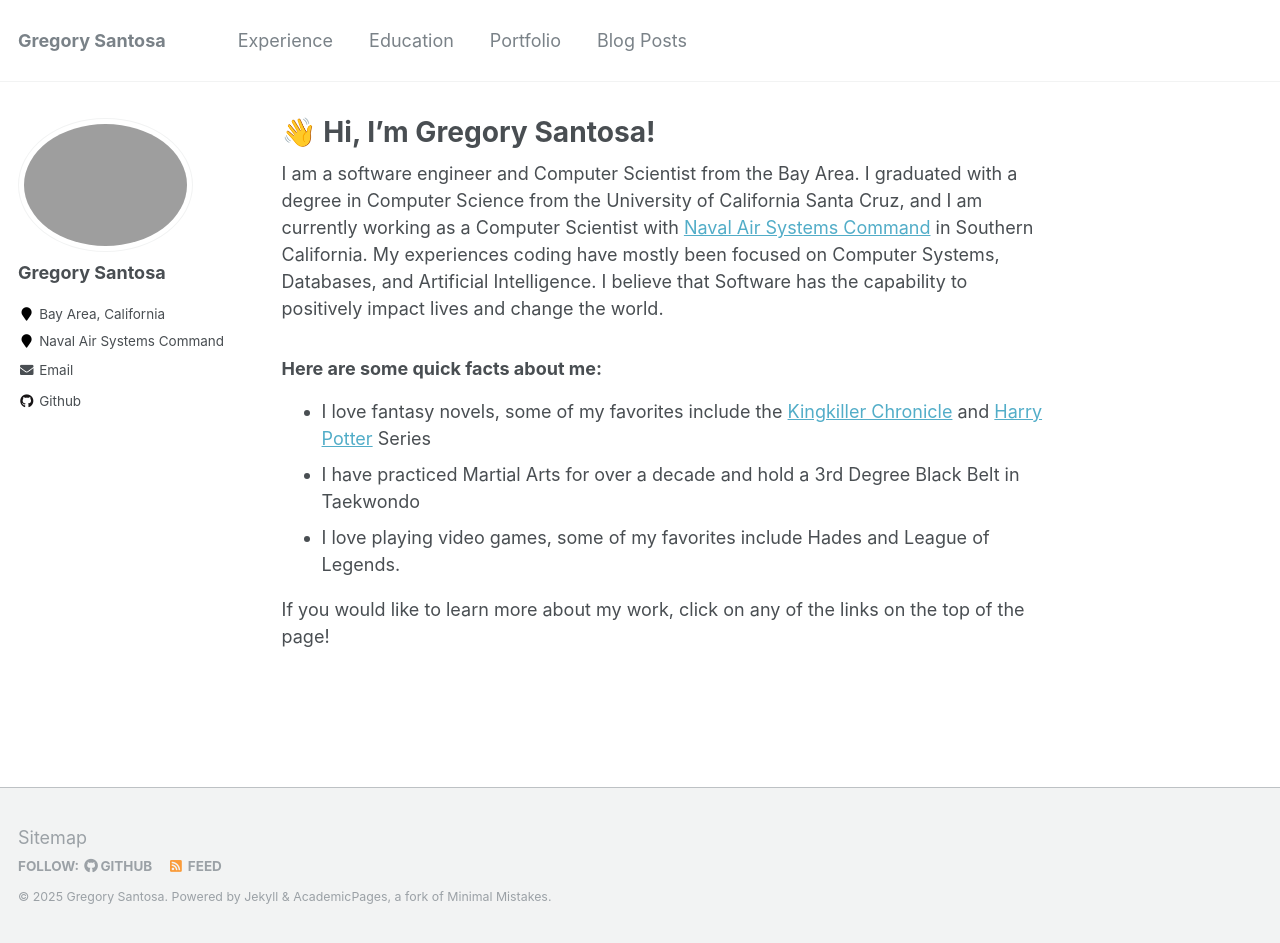
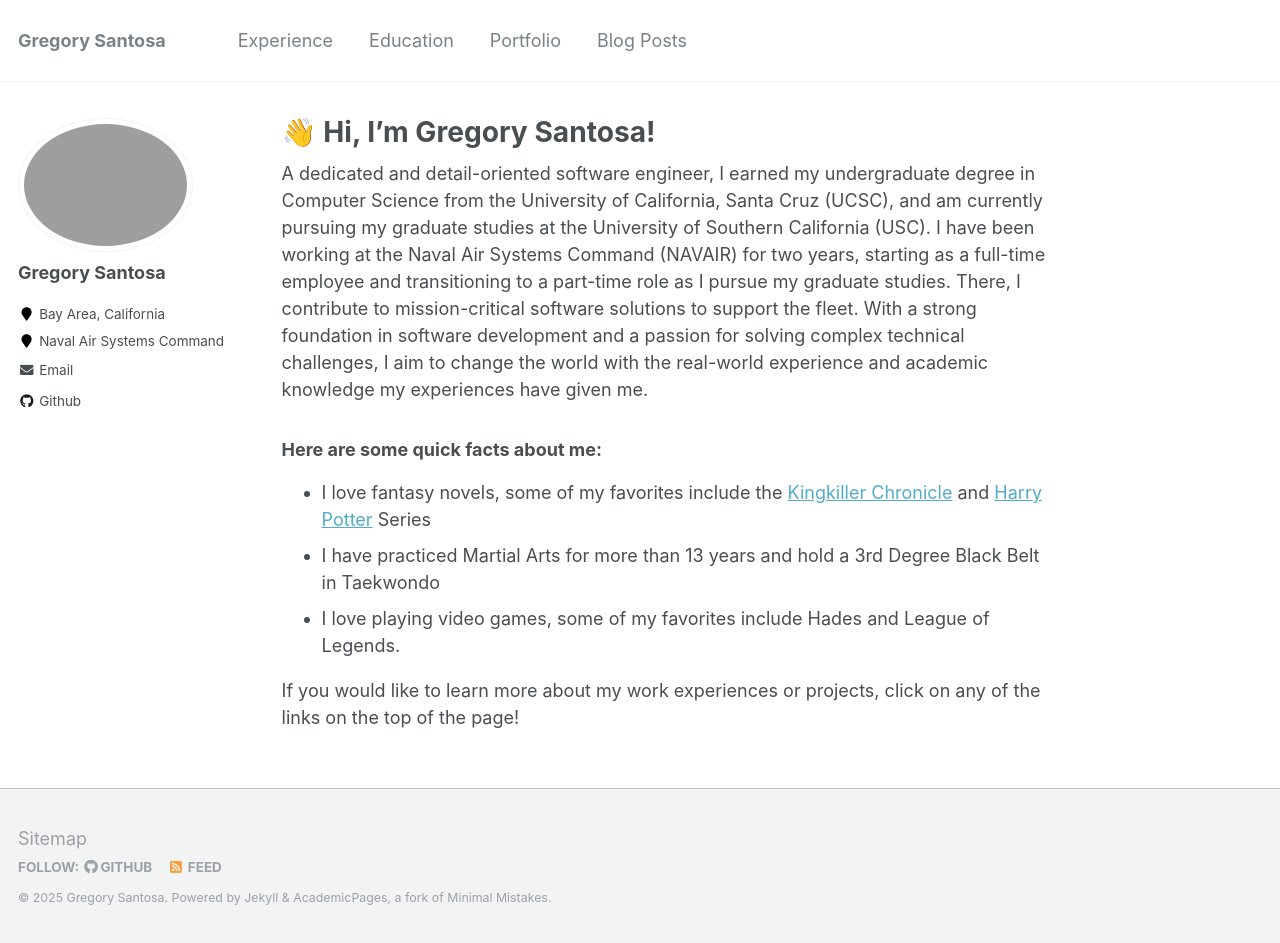
Before and after one commit to gregorysantosa/gregorysantosa.github.io, a Jekyll site: the page built from _pages/about.md, in a window 1280 px wide and 943 px high. Built offline with Jekyll 4.4.1, drawn with Linux system fonts in a browser that asks for light colours.

Commit message:
adding updates

```diff
--- a/_pages/about.md
+++ b/_pages/about.md
@@ -8,12 +8,12 @@ redirect_from:
   - /about.html
 ---
 
-I am a software engineer and Computer Scientist from the Bay Area. I graduated with a degree in Computer Science from the University of California Santa Cruz, and I am currently working as a Computer Scientist with [Naval Air Systems Command](https://www.navair.navy.mil/) in Southern California. My experiences coding have mostly been focused on Computer Systems, Databases, and Artificial Intelligence. I believe that Software has the capability to positively impact lives and change the world.
+A dedicated and detail-oriented software engineer, I earned my undergraduate degree in Computer Science from the University of California, Santa Cruz (UCSC), and am currently pursuing my graduate studies at the University of Southern California (USC). I have been working at the Naval Air Systems Command (NAVAIR) for two years, starting as a full-time employee and transitioning to a part-time role as I pursue my graduate studies. There, I contribute to mission-critical software solutions to support the fleet. With a strong foundation in software development and a passion for solving complex technical challenges, I aim to change the world with the real-world experience and academic knowledge my experiences have given me.
 
 ### Here are some quick facts about me:
 -  I love fantasy novels, some of my favorites include the [Kingkiller Chronicle](https://www.goodreads.com/book/show/186074.The_Name_of_the_Wind?from_search=true&from_srp=true&qid=8ESOvDC6zM&rank=1) and
 [Harry Potter](https://www.goodreads.com/book/show/42844155-harry-potter-and-the-sorcerer-s-stone?ref=nav_sb_ss_1_12) Series
--  I have practiced Martial Arts for over a decade and hold a 3rd Degree Black Belt in Taekwondo
+-  I have practiced Martial Arts for more than 13 years and hold a 3rd Degree Black Belt in Taekwondo
 -  I love playing video games, some of my favorites include Hades and League of Legends.
 
-If you would like to learn more about my work, click on any of the links on the top of the page!
+If you would like to learn more about my work experiences or projects, click on any of the links on the top of the page!
```
Also changed, not shown: _talks/2023-08-14-experience-NAVAIR.md (+1 -1 lines).
